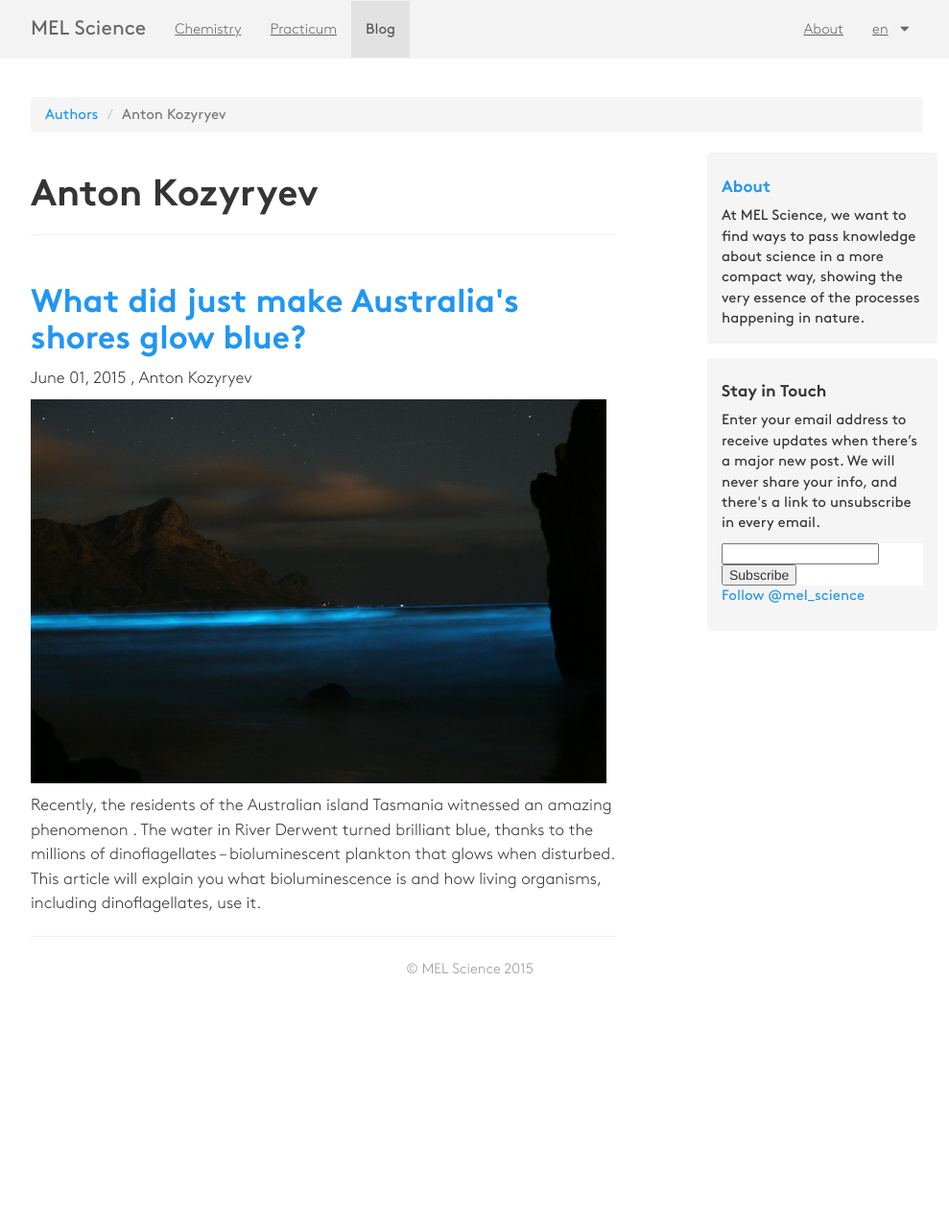
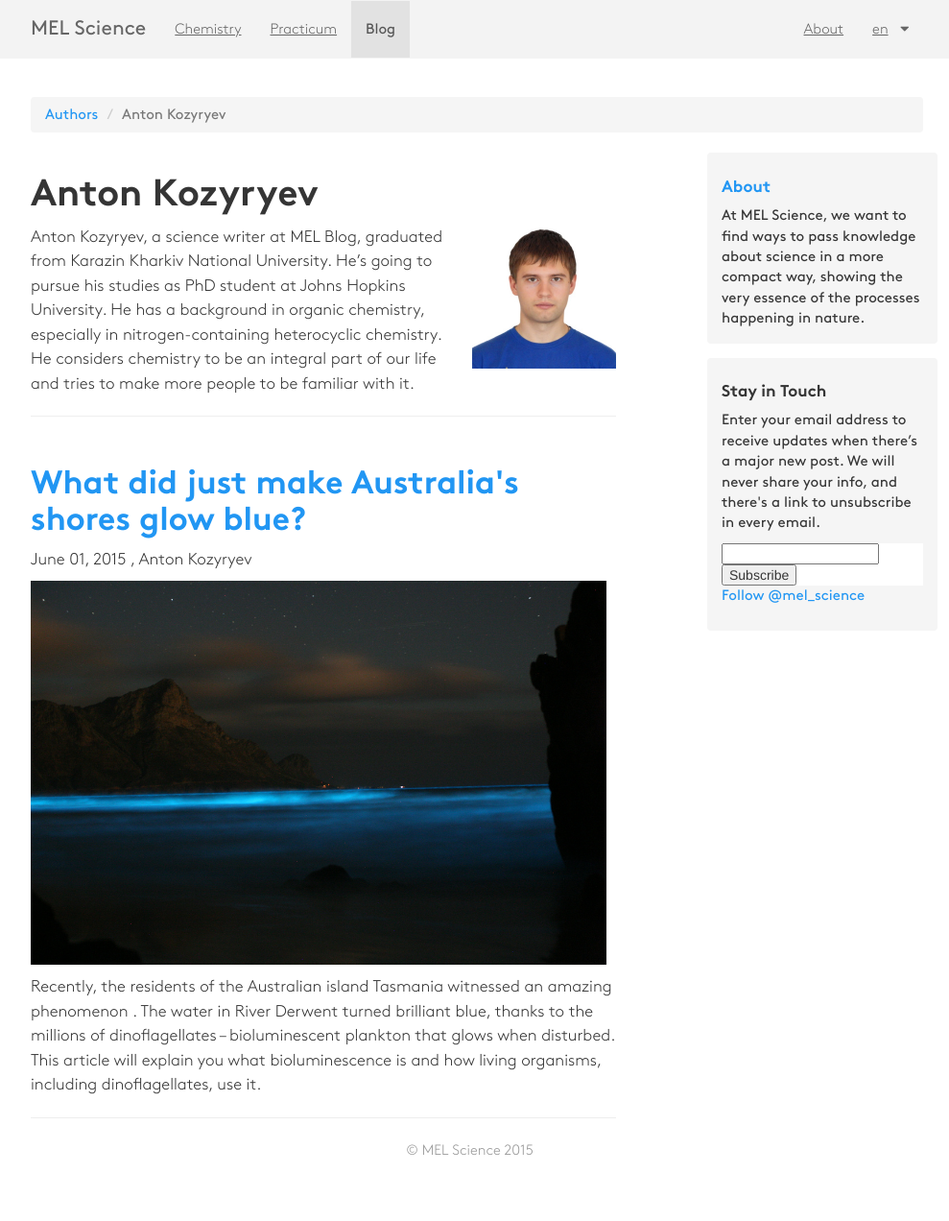
Before and after one commit to MELScience/blog.melscience.com, a Jekyll site: the page built from en/authors/anton-kozyryev.md, in a window 1280 px wide. Shown: the whole page at 96% size, without its empty margins (143-1132 px from the left). Built offline with Jekyll 4.4.1, drawn with Linux system fonts in a browser that asks for light colours; nearby versions of some CDN libraries; comment, search, counter and statistics services are not loaded; before the commit the page ends 1083 px from its top, so only the background shows below that.

Commit message:
Author bio and photos are added

```diff
--- a/_layouts/author-page.html
+++ b/_layouts/author-page.html
@@ -99,6 +99,9 @@
 
             <div class="col-sm-8 blog-main">
                 <h1>{{ page.author-name }}</h1>
+                {% if page.author-photo %}
+                  <img src="/images/authors/{{ page.author-photo }}" width="150" height="150" alt="" style="float: right; margin-left: 20px; margin-bottom: 20px;">
+                {% endif %}
                 {{ content }}
                 <hr>
                 {% assign posts = (site.pages | sort: 'url' | where: "language" , page.language | where: "type" , "blog-post" | where: "publish-status", "published" | where: "author-id", page.author-id) %}
--- a/en/authors/anton-kozyryev.md
+++ b/en/authors/anton-kozyryev.md
@@ -2,6 +2,8 @@
 layout: author-page
 author-id: anton-kozyryev
 author-name: Anton Kozyryev
+author-photo: anton-kozyryev.jpg
 type: author-page
 language: en
 ---
+Anton Kozyryev, a science writer at MEL Blog, graduated from Karazin Kharkiv National University. He’s going to pursue his studies as PhD student at Johns Hopkins University.  He has a background in organic chemistry, especially in nitrogen-containing heterocyclic chemistry. He considers chemistry to be an integral part of our life and tries to make more people to be familiar with it.
```
Also changed, not shown: en/authors/elena-laricheva.md (+5 -0 lines), en/authors/ievgen-zviagin.md (+2 -0 lines), en/authors/kaiyang-niu.md (added, +9 -0 lines), en/authors/oleg-milyutin.md (added, +9 -0 lines), en/authors/timur-bulatov.md (+2 -0 lines), images/authors/anton-kozyryev.jpg (added), images/authors/elena-laricheva.jpg (added), images/authors/ievgen-zviagin.jpg (added), images/authors/kaiyang-niu.jpg (added), images/authors/oleg-milyutin.jpg (added), images/authors/timur-bulatov.jpg (added).
